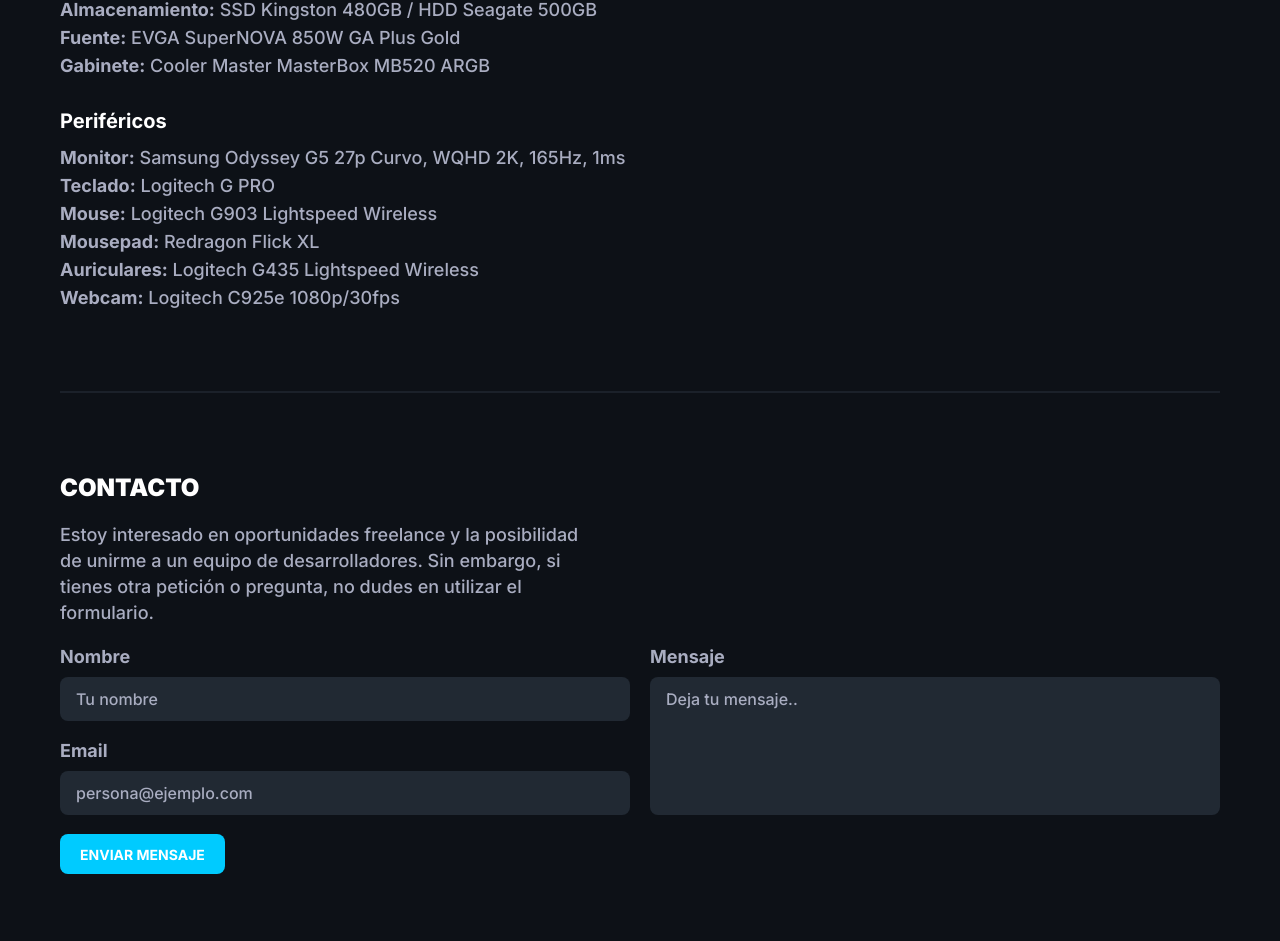
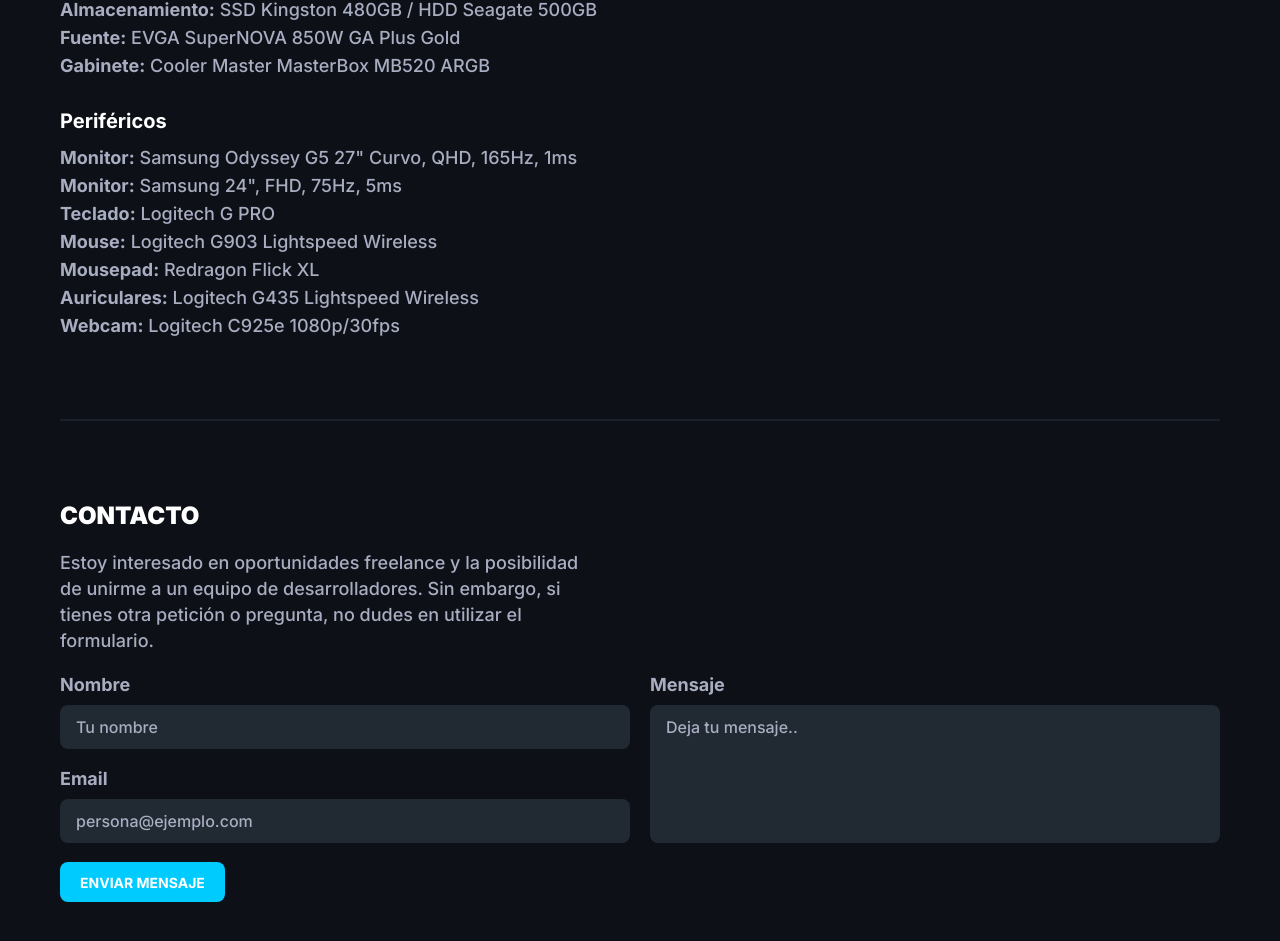
Before and after one commit to AlexisPaez11/website, a React (Create React App) app: page /About in a window 1280 px wide. Shown: the part 990-1931 px from the top of the page. Built offline with nearby package versions, Linux system fonts and the light colour scheme; a web font is replaced by a local one.

Commit message:
workspace modified

```diff
--- a/src/components/Workspace.jsx
+++ b/src/components/Workspace.jsx
@@ -17,7 +17,8 @@ const Workspace = () => {
 
       <div className='workspace-container'>
         <h3>Periféricos</h3>
-          <p><b>Monitor:</b> Samsung Odyssey G5 27p Curvo, WQHD 2K, 165Hz, 1ms</p>
+          <p><b>Monitor:</b> Samsung Odyssey G5 27" Curvo, QHD, 165Hz, 1ms</p>
+          <p><b>Monitor:</b> Samsung 24", FHD, 75Hz, 5ms</p>
           <p><b>Teclado:</b> Logitech G PRO</p>
           <p><b>Mouse:</b> Logitech G903 Lightspeed Wireless</p>
           <p><b>Mousepad:</b> Redragon Flick XL</p>
```
Also changed, not shown: src/reportWebVitals.js (deleted, +0 -13 lines), src/setupTests.js (deleted, +0 -5 lines), 1 other file (tests, documents, lock files or other folders).
